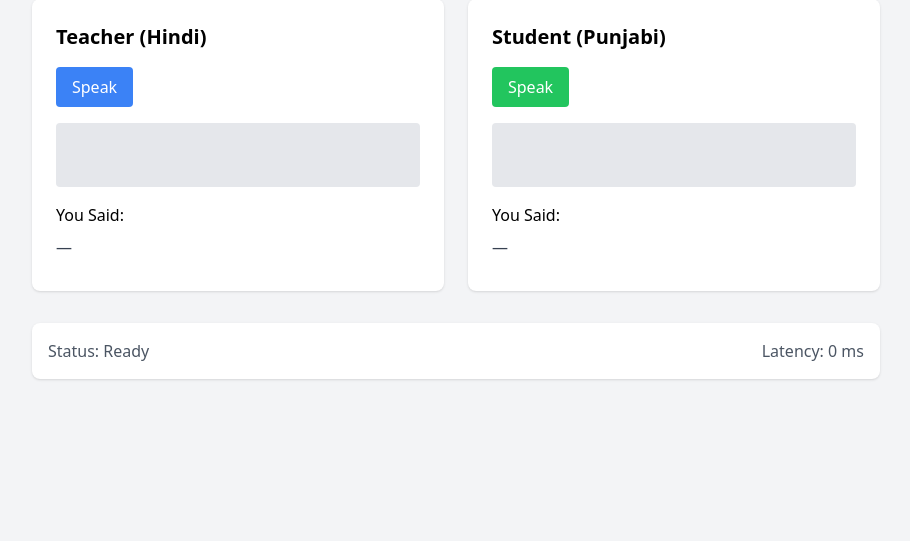
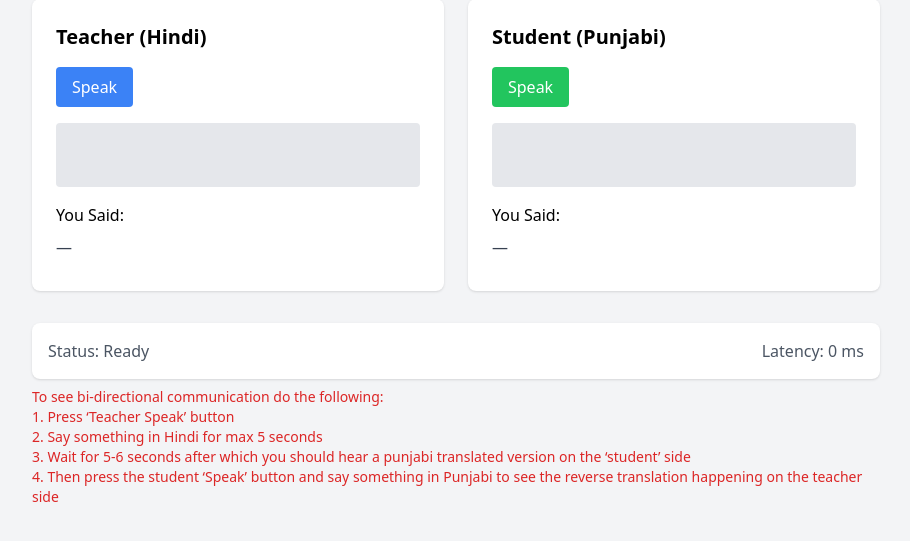
Before and after one commit to aashish-1990/lica-teacher-assist, a Flask app: page / in a window 1280 px wide. Shown: the part 93-634 px from the top of the page, without its empty margins (184-1094 px from the left). Run offline with Flask 3, Linux system fonts and the light colour scheme; some libraries are stand-ins or nearby versions.

Commit message:
Update index.html

```diff
--- a/templates/index.html
+++ b/templates/index.html
@@ -31,6 +31,14 @@
       <div id="statusBar" class="text-gray-600">Status: Ready</div>
       <div class="text-gray-600">Latency: <span id="latency">0 ms</span></div>
     </footer>
+    <!-- Instructions block added below -->
+    <div class="mt-2 text-sm text-red-600">
+      To see bi-directional communication do the following:<br>
+      1. Press ‘Teacher Speak’ button<br>
+      2. Say something in Hindi for max 5 seconds<br>
+      3. Wait for 5-6 seconds after which you should hear a punjabi translated version on the ‘student’ side<br>
+      4. Then press the student ‘Speak’ button and say something in Punjabi to see the reverse translation happening on the teacher side
+    </div>
   </div>
   <script>
     const teacherBtn = document.getElementById('teacherSpeak');
```
